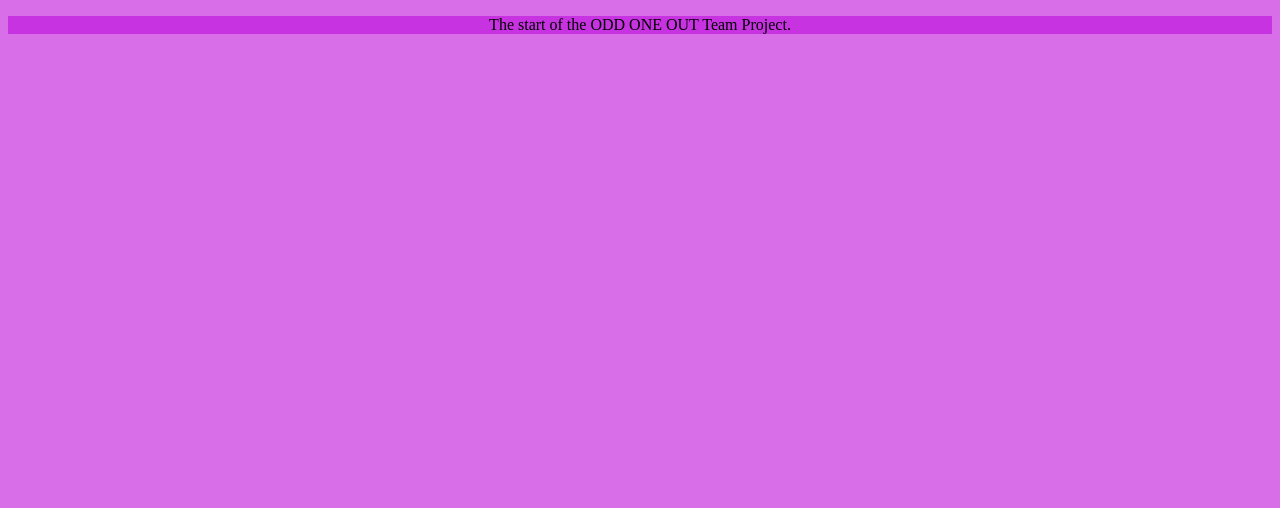
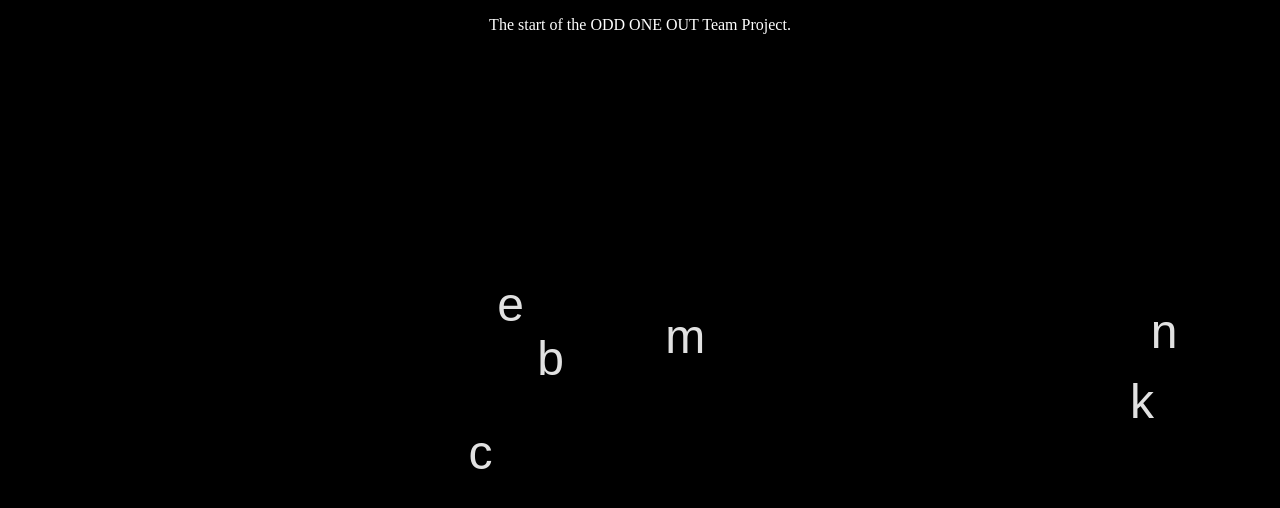
Before and after one commit to WiseThoughts/odd-one-out-Team-Project, a React (Create React App) app: page / in a window 1280 px wide. Shown: the top 508 px of the page. Built offline with nearby package versions, Linux system fonts and the light colour scheme.

Commit message:
added/messing with background

```diff
--- a/src/App.css
+++ b/src/App.css
@@ -1,7 +1,3 @@
-*{
-  background-color: rgba(200, 50, 225, 0.7);
-
-}
 
 .App {
   text-align: center;
--- a/src/App.js
+++ b/src/App.js
@@ -1,9 +1,12 @@
+import React from 'react';
+import Background from './components/Background/background';
 import './App.css';
 
 function App() {
   return (
-    <div className="App">
-        <p>
+    <div>
+      <Background />
+        <p style={{color: "white", textAlign: "center"}}>
           The start of the ODD ONE OUT Team Project.
         </p>
     </div>
--- /dev/null
+++ b/src/components/Background/background.css
@@ -0,0 +1,29 @@
+#background-container{
+    background-color: rgba(0, 0, 0, 1);
+    height: 100vh;
+    width: 100vw;
+    top: 0;
+    left: 0;
+    z-index: -1;
+    overflow: hidden;
+    position: fixed;
+    font-family: Arial, sans-serif;
+}
+
+.letter{
+    position: absolute;
+    color: rgba(225, 225, 225, 1);
+    font-size: 3rem;
+    white-space: nowrap;
+    user-select: none;
+    animation: moveDiagonal 15s linear infinite;
+}
+
+@keyframes moveDiagonal{
+    from{
+        transform: translate(0, 0);
+    }
+    to{
+        transform: translate(100vw, 100vh);
+    }
+}
--- /dev/null
+++ b/src/components/Background/background.js
@@ -0,0 +1,25 @@
+import React, { useEffect } from 'react';
+import './background.css';
+
+
+const Background = () => {
+    useEffect(() => {
+        const letters = "abcdefghijklmnopqrstuvwxyz";
+        const numLetters = 20; //adjust for more or less letters
+        const container = document.getElementById("background-container");
+        if (!container) return;
+        container.innerHTML = "";
+        for (let i = 0; i < numLetters; i++) {
+            let span = document.createElement("span");
+            span.className = "letter";
+            span.innerText = letters[Math.floor(Math.random() * letters.length)];
+            span.style.left = Math.random() * 100 + "vw";
+            span.style.top = Math.random() * 100 + "vh";
+            span.style.animationDuration = Math.random() * 10 + 10 + "s"; //adjust speeds
+            container.appendChild(span);
+        }
+    },[]);
+    return <div id="background-container"></div>;
+};
+
+export default Background;
```
Also changed, not shown: src/components/Home/home.js (added, +13 -0 lines).
